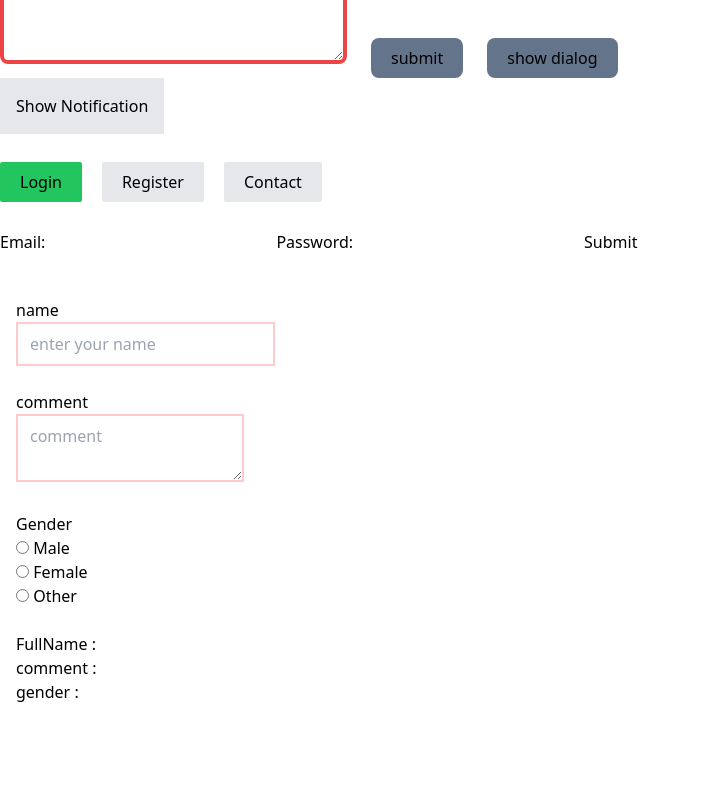
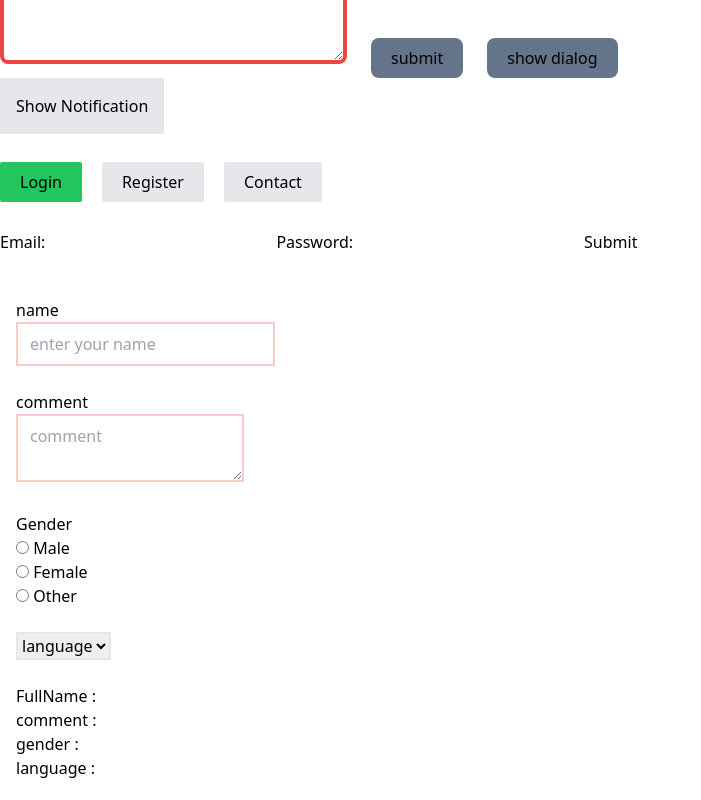
Before and after one commit to MdSaifulIslamRafsan/learn-vue, a Vue app: page / in a window 1280 px wide. Shown: the part 2618-3418 px from the top of the page, without its empty margins (0-701 px from the left). Before the commit the page ends 3342 px from the top, so only its background shows below. Built offline with nearby package versions, Linux system fonts and the light colour scheme.

Commit message:
get select data

```diff
--- a/src/components/TheForm.vue
+++ b/src/components/TheForm.vue
@@ -30,6 +30,14 @@
           </label>
           <br>
           <br>
+            <select class="border-2" v-model="formData.language">
+             <option selected disabled value="">language</option>
+             <option value="Bangla">Bangla</option>
+             <option value="English">English</option>
+
+            </select>
+          <br>
+          <br>
         <!-- {{ formData }} -->
           <div v-for="(value, key) in formData" :key="key">
                 <p>{{ key }} : {{ value }}</p>
@@ -46,7 +54,8 @@ export default {
                 FullName: '',
                 comment: '',
                 gender: '',
-            }
+                language: '',
+              }
         }
     }
 }
```
